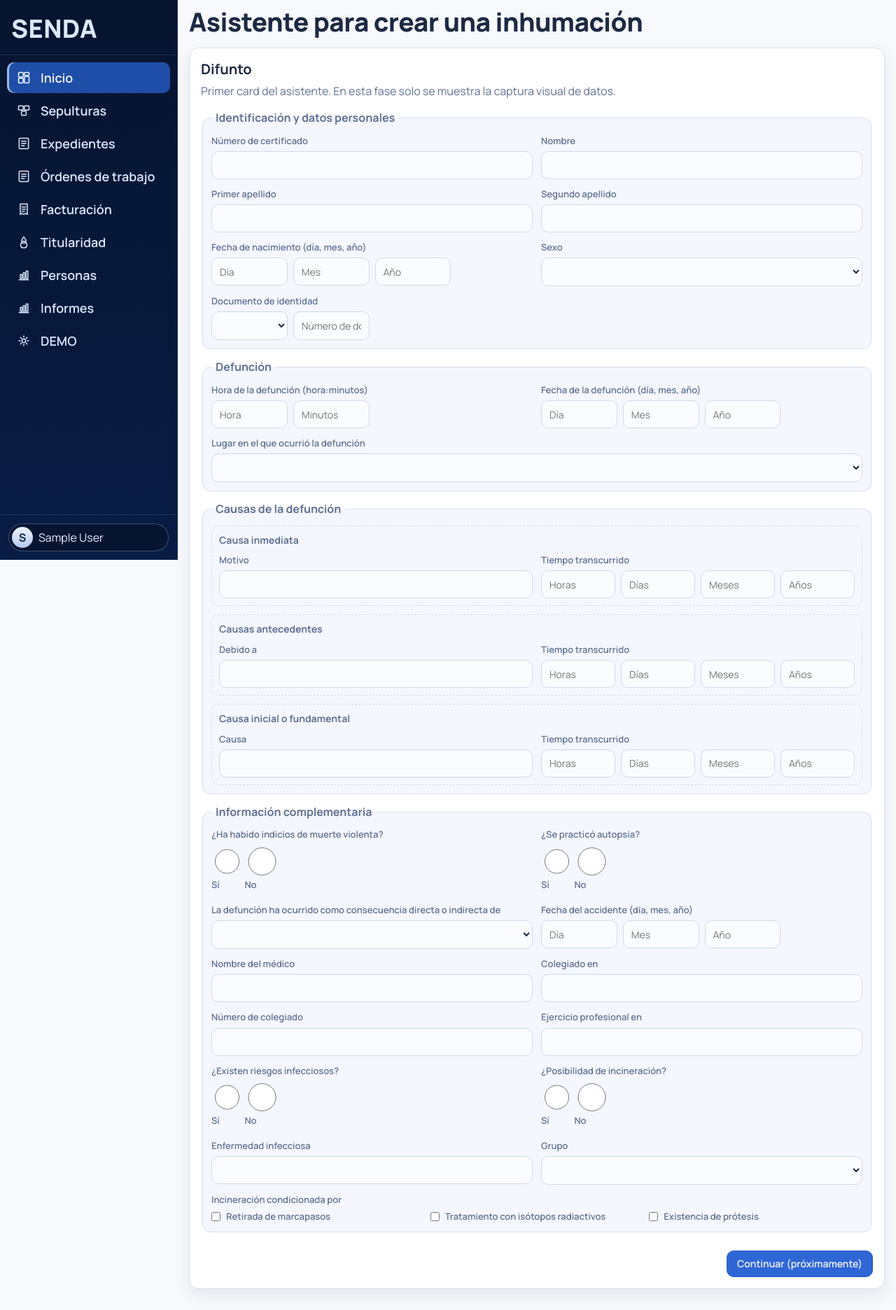
After one commit to jaumecarreno/cementerio, a Flask app: page /cementerio/inhumaciones/asistente in a window 1280 px wide. The commit adds this page. Shown: the whole page at 70% size. Run offline with Flask 3, Linux system fonts and the light colour scheme; a user stored in the database is signed in; tables that the repository leaves empty hold one stand-in row (values such as "Sample post"); some libraries are stand-ins or nearby versions.

Commit message:
Añadir botón Inhumación en Inicio

```diff
--- a/app/cemetery/routes.py
+++ b/app/cemetery/routes.py
@@ -230,6 +230,13 @@ def panel():
     )
 
 
+@cemetery_bp.get("/inhumaciones/asistente")
+@login_required
+@require_membership
+def inhumation_assistant():
+    return render_template("cemetery/inhumation_assistant.html")
+
+
 @cemetery_bp.get("/personas")
 @login_required
 @require_membership
--- a/app/static/style.css
+++ b/app/static/style.css
@@ -1956,6 +1956,95 @@ tr:last-child td {
   padding: 4px 10px;
 }
 
+.inhumation-assistant-card {
+  display: grid;
+  gap: 16px;
+}
+
+.inhumation-card-head {
+  display: grid;
+  gap: 6px;
+}
+
+.inhumation-card-head h3 {
+  margin: 0;
+}
+
+.inhumation-card-head p {
+  margin: 0;
+}
+
+.inhumation-form {
+  display: grid;
+  gap: 14px;
+}
+
+.inhumation-fieldset {
+  border: 1px solid var(--border);
+  border-radius: 12px;
+  padding: 12px;
+  display: grid;
+  gap: 12px;
+  background: var(--surface-2);
+}
+
+.inhumation-fieldset legend {
+  padding: 0 6px;
+  font-weight: 700;
+  color: var(--text-soft);
+}
+
+.inhumation-inline-grid {
+  display: grid;
+  gap: 12px;
+  grid-template-columns: repeat(2, minmax(180px, 1fr));
+}
+
+.inhumation-inline-fields {
+  display: grid;
+  gap: 8px;
+  grid-template-columns: repeat(4, minmax(70px, 1fr));
+}
+
+.inhumation-inline-fields select,
+.inhumation-inline-fields input {
+  width: 100%;
+}
+
+.inhumation-cause-block {
+  border: 1px dashed var(--border);
+  border-radius: 10px;
+  padding: 10px;
+  display: grid;
+  gap: 10px;
+}
+
+.inhumation-cause-block h4 {
+  margin: 0;
+  font-size: 14px;
+  color: var(--text-soft);
+}
+
+.inhumation-radio-grid {
+  display: grid;
+  gap: 12px;
+  grid-template-columns: repeat(2, minmax(180px, 1fr));
+}
+
+.inhumation-radio-group {
+  display: flex;
+  gap: 12px;
+  flex-wrap: wrap;
+  margin-top: 6px;
+}
+
+.inhumation-checkbox-grid {
+  display: grid;
+  gap: 8px;
+  grid-template-columns: repeat(3, minmax(180px, 1fr));
+  margin-top: 6px;
+}
+
 @media (max-width: 1200px) {
   .dashboard-kpi-grid {
     grid-template-columns: repeat(3, minmax(120px, 1fr));
@@ -1977,6 +2066,19 @@ tr:last-child td {
 
   .dashboard-kpi-grid {
     grid-template-columns: repeat(2, minmax(120px, 1fr));
+  }
+
+  .inhumation-inline-grid,
+  .inhumation-radio-grid {
+    grid-template-columns: 1fr;
+  }
+
+  .inhumation-inline-fields {
+    grid-template-columns: repeat(2, minmax(80px, 1fr));
+  }
+
+  .inhumation-checkbox-grid {
+    grid-template-columns: 1fr;
   }
 }
 
--- /dev/null
+++ b/app/templates/cemetery/inhumation_assistant.html
@@ -0,0 +1,272 @@
+{% extends "base.html" %}
+{% set active_global = 'dashboard' %}
+{% set hide_context_toolbar = true %}
+{% block title %}Asistente de Inhumación{% endblock %}
+{% block content %}
+<h1 class="page-title">Asistente para crear una inhumación</h1>
+
+<div class="box inhumation-assistant-card">
+  <div class="inhumation-card-head">
+    <h3>Difunto</h3>
+    <p class="muted">Primer card del asistente. En esta fase solo se muestra la captura visual de datos.</p>
+  </div>
+
+  <form class="inhumation-form" onsubmit="return false;">
+    <fieldset class="inhumation-fieldset">
+      <legend>Identificación y datos personales</legend>
+      <div class="form-grid">
+        <div>
+          <label>Número de certificado</label>
+          <input type="text" name="certificate_number">
+        </div>
+        <div>
+          <label>Nombre</label>
+          <input type="text" name="first_name">
+        </div>
+        <div>
+          <label>Primer apellido</label>
+          <input type="text" name="last_name">
+        </div>
+        <div>
+          <label>Segundo apellido</label>
+          <input type="text" name="second_last_name">
+        </div>
+      </div>
+
+      <div class="inhumation-inline-grid">
+        <div>
+          <label>Fecha de nacimiento (día, mes, año)</label>
+          <div class="inhumation-inline-fields">
+            <input type="number" name="birth_day" min="1" max="31" placeholder="Día">
+            <input type="number" name="birth_month" min="1" max="12" placeholder="Mes">
+            <input type="number" name="birth_year" min="1800" max="2200" placeholder="Año">
+          </div>
+        </div>
+        <div>
+          <label>Sexo</label>
+          <select name="sex">
+            <option value=""></option>
+            <option value="M">Masculino</option>
+            <option value="F">Femenino</option>
+            <option value="X">No especificado</option>
+          </select>
+        </div>
+      </div>
+
+      <div class="inhumation-inline-grid">
+        <div>
+          <label>Documento de identidad</label>
+          <div class="inhumation-inline-fields">
+            <select name="document_type">
+              <option value=""></option>
+              <option value="DNI">DNI</option>
+              <option value="NIE">NIE</option>
+              <option value="PASAPORTE">Pasaporte</option>
+            </select>
+            <input type="text" name="document_number" placeholder="Número de documento">
+          </div>
+        </div>
+      </div>
+    </fieldset>
+
+    <fieldset class="inhumation-fieldset">
+      <legend>Defunción</legend>
+      <div class="inhumation-inline-grid">
+        <div>
+          <label>Hora de la defunción (hora:minutos)</label>
+          <div class="inhumation-inline-fields">
+            <input type="number" name="death_hour" min="0" max="23" placeholder="Hora">
+            <input type="number" name="death_minute" min="0" max="59" placeholder="Minutos">
+          </div>
+        </div>
+        <div>
+          <label>Fecha de la defunción (día, mes, año)</label>
+          <div class="inhumation-inline-fields">
+            <input type="number" name="death_day" min="1" max="31" placeholder="Día">
+            <input type="number" name="death_month" min="1" max="12" placeholder="Mes">
+            <input type="number" name="death_year" min="1800" max="2200" placeholder="Año">
+          </div>
+        </div>
+      </div>
+
+      <div>
+        <label>Lugar en el que ocurrió la defunción</label>
+        <select name="death_place">
+          <option value=""></option>
+          <option value="DOMICILIO_PARTICULAR">Domicilio particular</option>
+          <option value="CENTRO_HOSPITALARIO">Centro hospitalario</option>
+          <option value="RESIDENCIA_SOCIOSANITARIA">Residencia sociosanitaria</option>
+          <option value="LUGAR_TRABAJO">Lugar de trabajo</option>
+          <option value="OTRO">Otro lugar</option>
+        </select>
+      </div>
+    </fieldset>
+
+    <fieldset class="inhumation-fieldset">
+      <legend>Causas de la defunción</legend>
+
+      <div class="inhumation-cause-block">
+        <h4>Causa inmediata</h4>
+        <div class="form-grid">
+          <div>
+            <label>Motivo</label>
+            <input type="text" name="immediate_cause_reason">
+          </div>
+          <div>
+            <label>Tiempo transcurrido</label>
+            <div class="inhumation-inline-fields">
+              <input type="number" name="immediate_hours" min="0" placeholder="Horas">
+              <input type="number" name="immediate_days" min="0" placeholder="Días">
+              <input type="number" name="immediate_months" min="0" placeholder="Meses">
+              <input type="number" name="immediate_years" min="0" placeholder="Años">
+            </div>
+          </div>
+        </div>
+      </div>
+
+      <div class="inhumation-cause-block">
+        <h4>Causas antecedentes</h4>
+        <div class="form-grid">
+          <div>
+            <label>Debido a</label>
+            <input type="text" name="antecedent_cause_reason">
+          </div>
+          <div>
+            <label>Tiempo transcurrido</label>
+            <div class="inhumation-inline-fields">
+              <input type="number" name="antecedent_hours" min="0" placeholder="Horas">
+              <input type="number" name="antecedent_days" min="0" placeholder="Días">
+              <input type="number" name="antecedent_months" min="0" placeholder="Meses">
+              <input type="number" name="antecedent_years" min="0" placeholder="Años">
+            </div>
+          </div>
+        </div>
+      </div>
+
+      <div class="inhumation-cause-block">
+        <h4>Causa inicial o fundamental</h4>
+        <div class="form-grid">
+          <div>
+            <label>Causa</label>
+            <input type="text" name="root_cause_reason">
+          </div>
+          <div>
+            <label>Tiempo transcurrido</label>
+            <div class="inhumation-inline-fields">
+              <input type="number" name="root_hours" min="0" placeholder="Horas">
+              <input type="number" name="root_days" min="0" placeholder="Días">
+              <input type="number" name="root_months" min="0" placeholder="Meses">
+              <input type="number" name="root_years" min="0" placeholder="Años">
+            </div>
+          </div>
+        </div>
+      </div>
+    </fieldset>
+
+    <fieldset class="inhumation-fieldset">
+      <legend>Información complementaria</legend>
+
+      <div class="inhumation-radio-grid">
+        <div>
+          <label>¿Ha habido indicios de muerte violenta?</label>
+          <div class="inhumation-radio-group">
+            <label><input type="radio" name="violent_death_signs" value="SI"> Sí</label>
+            <label><input type="radio" name="violent_death_signs" value="NO"> No</label>
+          </div>
+        </div>
+        <div>
+          <label>¿Se practicó autopsia?</label>
+          <div class="inhumation-radio-group">
+            <label><input type="radio" name="autopsy_done" value="SI"> Sí</label>
+            <label><input type="radio" name="autopsy_done" value="NO"> No</label>
+          </div>
+        </div>
+      </div>
+
+      <div class="inhumation-inline-grid">
+        <div>
+          <label>La defunción ha ocurrido como consecuencia directa o indirecta de</label>
+          <select name="death_consequence">
+            <option value=""></option>
+            <option value="ACCIDENTE_TRAFICO">Accidente de tráfico</option>
+            <option value="ACCIDENTE_LABORAL">Accidente laboral</option>
+          </select>
+        </div>
+        <div>
+          <label>Fecha del accidente (día, mes, año)</label>
+          <div class="inhumation-inline-fields">
+            <input type="number" name="accident_day" min="1" max="31" placeholder="Día">
+            <input type="number" name="accident_month" min="1" max="12" placeholder="Mes">
+            <input type="number" name="accident_year" min="1800" max="2200" placeholder="Año">
+          </div>
+        </div>
+      </div>
+
+      <div class="form-grid">
+        <div>
+          <label>Nombre del médico</label>
+          <input type="text" name="doctor_name">
+        </div>
+        <div>
+          <label>Colegiado en</label>
+          <input type="text" name="doctor_registered_in">
+        </div>
+        <div>
+          <label>Número de colegiado</label>
+          <input type="text" name="doctor_registration_number">
+        </div>
+        <div>
+          <label>Ejercicio profesional en</label>
+          <input type="text" name="doctor_professional_practice">
+        </div>
+      </div>
+
+      <div class="inhumation-inline-grid">
+        <div>
+          <label>¿Existen riesgos infecciosos?</label>
+          <div class="inhumation-radio-group">
+            <label><input type="radio" name="infectious_risk" value="SI"> Sí</label>
+            <label><input type="radio" name="infectious_risk" value="NO"> No</label>
+          </div>
+        </div>
+        <div>
+          <label>¿Posibilidad de incineración?</label>
+          <div class="inhumation-radio-group">
+            <label><input type="radio" name="incineration_possible" value="SI"> Sí</label>
+            <label><input type="radio" name="incineration_possible" value="NO"> No</label>
+          </div>
+        </div>
+      </div>
+
+      <div class="form-grid">
+        <div>
+          <label>Enfermedad infecciosa</label>
+          <input type="text" name="infectious_disease">
+        </div>
+        <div>
+          <label>Grupo</label>
+          <select name="infectious_group">
+            <option value=""></option>
+            <option value="I">I</option>
+            <option value="II">II</option>
+            <option value="III">III</option>
+          </select>
+        </div>
+      </div>
+
+      <div>
+        <label>Incineración condicionada por</label>
+        <div class="inhumation-checkbox-grid">
+          <label><input type="checkbox" name="incineration_conditions" value="MARCAPASOS"> Retirada de marcapasos</label>
+          <label><input type="checkbox" name="incineration_conditions" value="ISOTOPOS"> Tratamiento con isótopos radiactivos</label>
+          <label><input type="checkbox" name="incineration_conditions" value="PROTESIS"> Existencia de prótesis</label>
+        </div>
+      </div>
+    </fieldset>
+
+    <div class="actions-row">
+      <button class="btn primary" type="button" disabled>Continuar (próximamente)</button>
+    </div>
+  </form>
+</div>
+{% endblock %}
--- a/app/templates/dashboard.html
+++ b/app/templates/dashboard.html
@@ -6,6 +6,10 @@
 <div class="dashboard-shell">
   <section class="dashboard-main">
     <h1 class="page-title">Inicio</h1>
+
+    <div class="dashboard-top-actions">
+      <a class="btn primary" href="{{ url_for('cemetery.inhumation_assistant') }}">Inhumación</a>
+    </div>
 
     <div class="dashboard-card dashboard-summary-card">
       <h3>Resumen</h3>
```
Also changed, not shown: tests/test_integration.py (+36 -0 lines).
